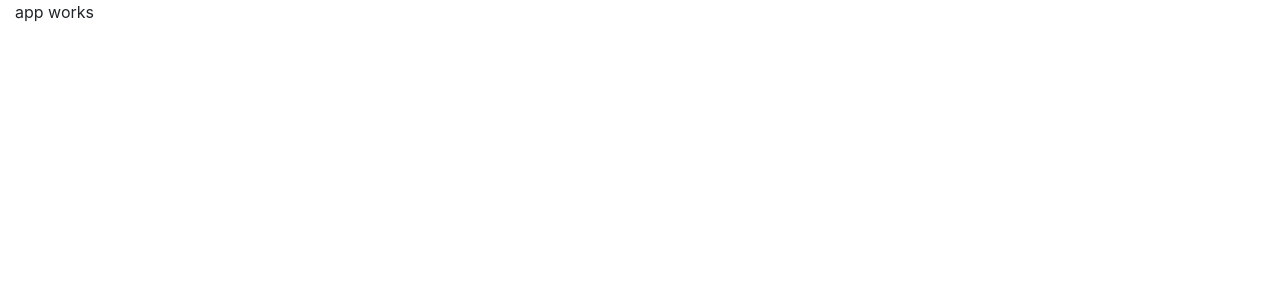
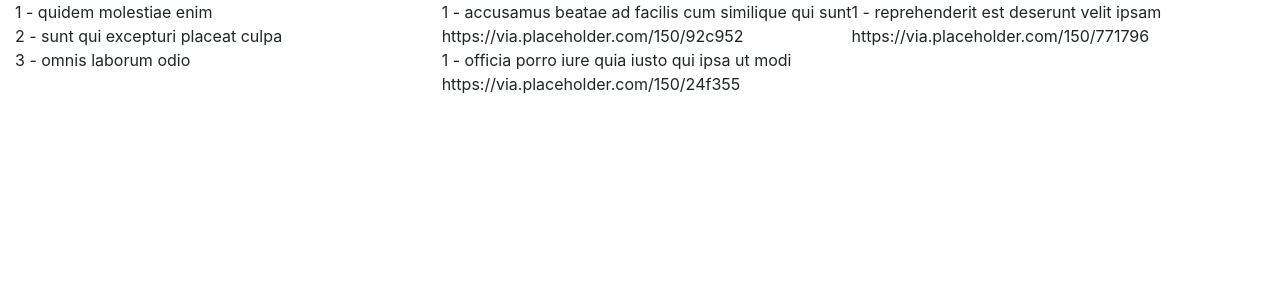
Before and after one commit to saittosun/sait-tosun-assignment, an Angular app: page / in a window 1280 px wide. Shown: the top 300 px of the page. Built offline with nearby package versions, Linux system fonts and the light colour scheme.

Commit message:
album and photos component are added

```diff
--- /dev/null
+++ b/src/app/album/album.component.html
@@ -0,0 +1,7 @@
+<div class="container">
+  <div class="row">
+    <div *ngFor="let album of albums; let i = index">
+      <div>{{i+1}} - {{album.title}}</div>
+    </div>
+  </div>
+</div>
--- /dev/null
+++ b/src/app/album/album.component.ts
@@ -0,0 +1,30 @@
+import { Component, OnInit } from '@angular/core';
+
+@Component({
+  selector: 'app-album',
+  templateUrl: './album.component.html',
+  styleUrls: ['./album.component.css'],
+})
+export class AlbumComponent implements OnInit {
+  albums = [
+    {
+      userId: 1,
+      id: 1,
+      title: 'quidem molestiae enim',
+    },
+    {
+      userId: 1,
+      id: 2,
+      title: 'sunt qui excepturi placeat culpa',
+    },
+    {
+      userId: 1,
+      id: 3,
+      title: 'omnis laborum odio',
+    },
+  ];
+
+  constructor() {}
+
+  ngOnInit(): void {}
+}
--- a/src/app/app.component.html
+++ b/src/app/app.component.html
@@ -1,7 +1,10 @@
 <div class="container-fluid">
   <div class="row">
-    <div class="col-md-12">
-      <p>app works</p>
+    <div class="col-md-4">
+      <app-album></app-album>
+    </div>
+    <div class="col-md-8">
+      <app-photos></app-photos>
     </div>
   </div>
 </div>
--- a/src/app/app.module.ts
+++ b/src/app/app.module.ts
@@ -3,10 +3,14 @@ import { NgModule } from '@angular/core';
 
 
 import { AppComponent } from './app.component';
+import { AlbumComponent } from './album/album.component';
+import { PhotosComponent } from './photos/photos.component';
 
 @NgModule({
   declarations: [
-    AppComponent
+    AppComponent,
+    AlbumComponent,
+    PhotosComponent
   ],
   imports: [
     BrowserModule,
--- /dev/null
+++ b/src/app/photos/photos.component.html
@@ -0,0 +1,12 @@
+<div class="container">
+  <div class="row">
+    <div *ngFor="let photo of selectedPhotos; let i = index">
+      <div>
+        <div> {{photo.albumId}} - {{photo.title}}</div>
+      </div>
+      <div>
+        <div> {{photo.thumbnailUrl}}</div>
+      </div>
+    </div>
+  </div>
+</div>
--- /dev/null
+++ b/src/app/photos/photos.component.ts
@@ -0,0 +1,35 @@
+import { Component, OnInit } from '@angular/core';
+
+@Component({
+  selector: 'app-photos',
+  templateUrl: './photos.component.html',
+  styleUrls: ['./photos.component.css'],
+})
+export class PhotosComponent implements OnInit {
+  selectedPhotos = [
+    {
+      albumId: 1,
+      id: 1,
+      title: 'accusamus beatae ad facilis cum similique qui sunt',
+      url: 'https://via.placeholder.com/600/92c952',
+      thumbnailUrl: 'https://via.placeholder.com/150/92c952',
+    },
+    {
+      albumId: 1,
+      id: 2,
+      title: 'reprehenderit est deserunt velit ipsam',
+      url: 'https://via.placeholder.com/600/771796',
+      thumbnailUrl: 'https://via.placeholder.com/150/771796',
+    },
+    {
+      albumId: 1,
+      id: 3,
+      title: 'officia porro iure quia iusto qui ipsa ut modi',
+      url: 'https://via.placeholder.com/600/24f355',
+      thumbnailUrl: 'https://via.placeholder.com/150/24f355',
+    },
+  ];
+  constructor() {}
+
+  ngOnInit(): void {}
+}
```
Also changed, not shown: src/app/album/album.component.css (added), src/app/photos/photos.component.css (added), 1 other file (tests, documents, lock files or other folders).
